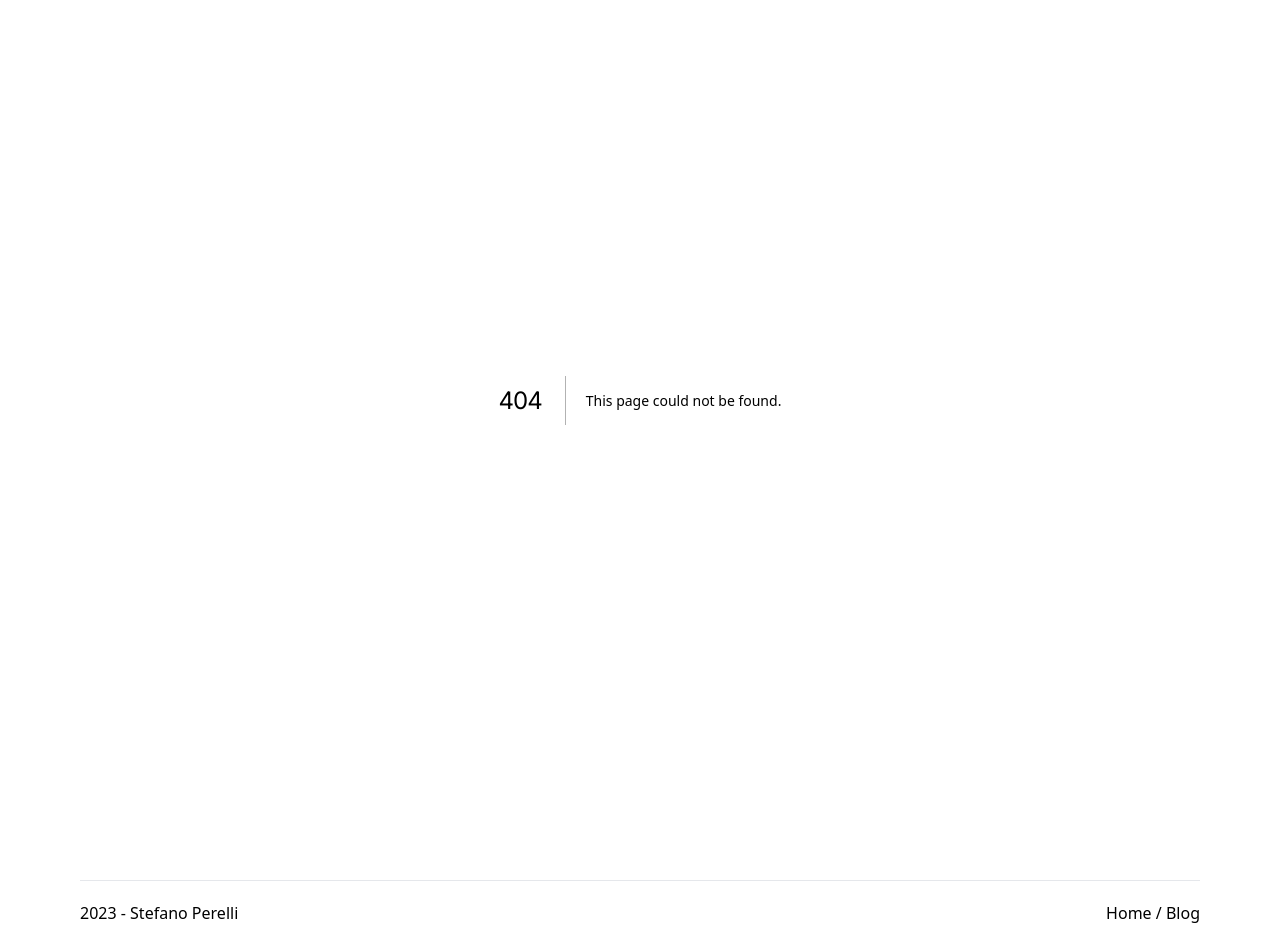
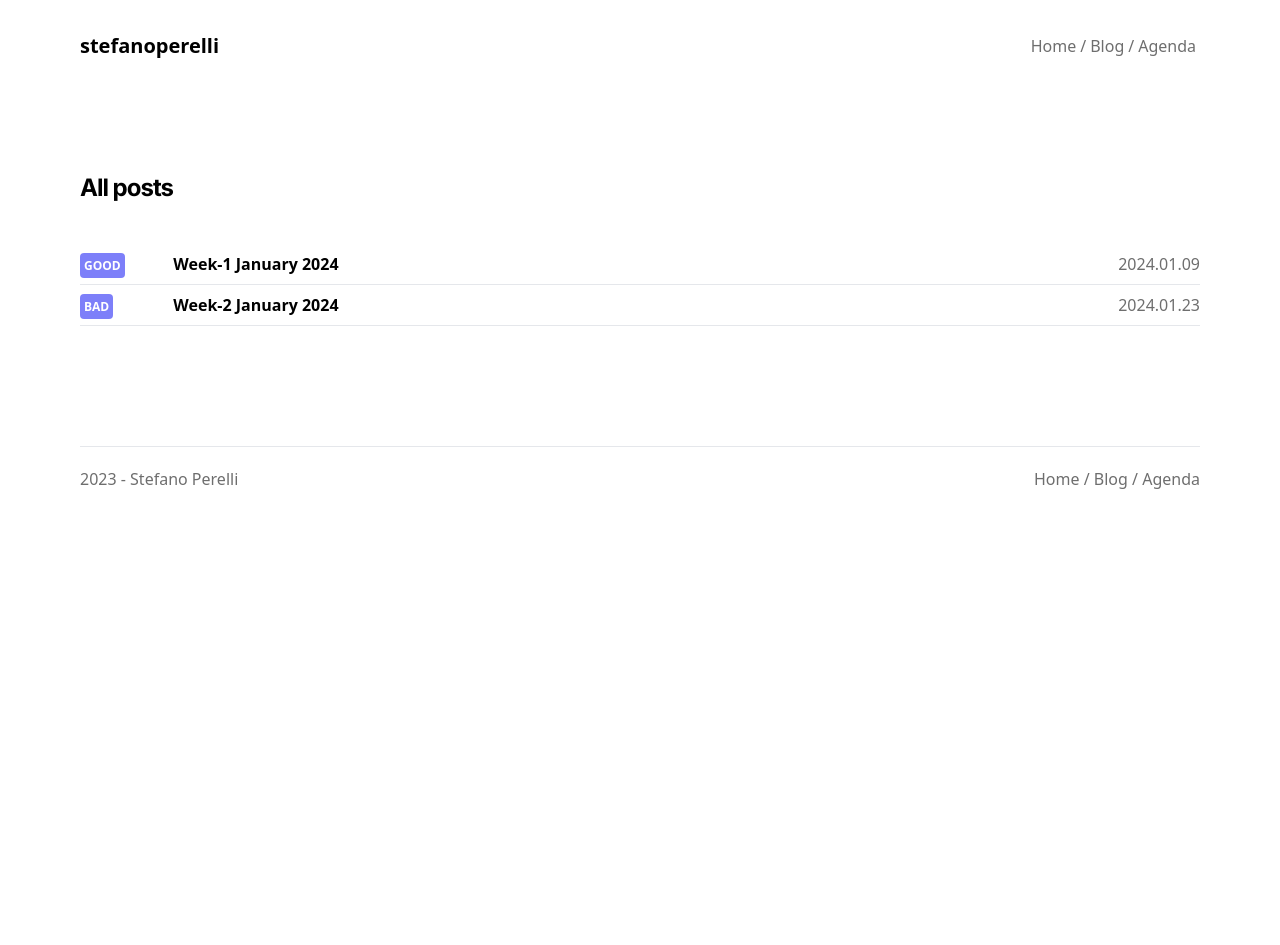
Before and after one commit to devbewill/nextpaper-starter-site, a Next.js app: page /agenda in a window 1280 px wide. Before the commit this address had no page. After the commit the page ends 800 px from the top, so only its background shows below. Built offline with nearby package versions, Linux system fonts and the light colour scheme.

Commit message:
added agenda

```diff
--- /dev/null
+++ b/agenda/week-1.mdx
@@ -0,0 +1,10 @@
+---
+title: Week-1 January 2024
+date: "2024.01.09"
+description:
+tags: ["good"]
+---
+
+## 1. Setup project
+
+1. Install the latest next.js version with `npx create-next-app@latest`
--- /dev/null
+++ b/agenda/week-2.mdx
@@ -0,0 +1,10 @@
+---
+title: Week-2 January 2024
+date: "2024.01.23"
+description:
+tags: ["bad"]
+---
+
+## 1. Setup project
+
+1. Install the latest next.js version with `npx create-next-app@latest`
--- a/posts/add-syntax-highlight-to-mdx.mdx
+++ b/posts/add-syntax-highlight-to-mdx.mdx
@@ -1,6 +1,6 @@
 ---
 title: Add syntax highlight to your mdx
-date: "16.12.2023"
+date: "2023.12.16"
 description: How to add syntax color in 2 minutes to your blog posts.
 tags: ["code"]
 ---
--- a/posts/create-a-blog-with-Nextjs-MDX.mdx
+++ b/posts/create-a-blog-with-Nextjs-MDX.mdx
@@ -1,6 +1,6 @@
 ---
 title: Create a blog with Next.js 14 + MDX + Tailwind
-date: "15.12.2023"
+date: "2023.12.15"
 description: Create your blog in lessthe 15 mins with nextjs, tailwind and MDX.
 tags: ["code"]
 ---
--- a/posts/create-sticky-sidebar-with-just-few-lines-of-CSS.mdx
+++ b/posts/create-sticky-sidebar-with-just-few-lines-of-CSS.mdx
@@ -1,6 +1,6 @@
 ---
 title: Create a sticky sidebar with just a few lines of CSS
-date: "10.12.2023"
+date: "2023.12.10"
 description: Create a sticky sidebar with just a few lines of CSS.
 tags: ["code"]
 ---
--- /dev/null
+++ b/src/app/agenda/page.tsx
@@ -0,0 +1,51 @@
+import fs from "fs";
+import path from "path";
+import matter from "gray-matter";
+import Link from "next/link";
+import Navbar from "../components/navbar";
+
+export default function Blog() {
+  const postDir = "agenda";
+  const files = fs.readdirSync(path.join(postDir));
+  const posts = files.map((filename) => {
+    const fileContent = fs.readFileSync(path.join(postDir, filename), "utf-8");
+    const { data: frontMatter } = matter(fileContent);
+
+    return {
+      meta: frontMatter,
+      slug: filename.replace(".mdx", ""),
+    };
+  });
+  return (
+    <>
+      <Navbar></Navbar>
+      <main className="flex flex-col mt-20">
+        <h1 className="text-2xl font-bold text-black">All posts</h1>
+        <section className="py-10">
+          {posts.map((post) => (
+            <div
+              key={post.slug}
+              className="w-full grid py-2 lg:grid-cols-12 border-b"
+            >
+              <div className="hidden lg:block lg:col-span-1">
+                <span className="text-xs font-bold uppercase bg-primary text-white p-1 rounded">
+                  {post.meta.tags}
+                </span>
+              </div>
+              <div className="lg:col-span-3 lg:order-2 lg:place-self-end">
+                {post.meta.date}
+              </div>
+              <Link
+                href={"/post/" + post.slug}
+                passHref
+                className="lg:col-span-8 font-semibold text-black lg:order-1 transition hover:text-primary hover:translate-x-1"
+              >
+                {post.meta.title}
+              </Link>
+            </div>
+          ))}
+        </section>
+      </main>
+    </>
+  );
+}
--- a/src/app/components/agenda.tsx
+++ /dev/null
@@ -1,10 +0,0 @@
-export default function Tasks() {
-  return (
-    <section className="tasks py-4">
-      A sneak peek into my life as a Product Director. I will share here my
-      notes, my goals and their relative progress, a rollercoaster of
-      challenges, victories and pains as we shape our product and company
-      vision.
-    </section>
-  );
-}
--- a/src/app/components/footer.tsx
+++ b/src/app/components/footer.tsx
@@ -11,6 +11,10 @@ export default function Footer() {
         /{" "}
         <Link href="/blog" className="transition hover:text-primary">
           Blog
+        </Link>{" "}
+        /{" "}
+        <Link href="/agenda" className="transition hover:text-primary">
+          Agenda
         </Link>
       </div>
     </div>
--- a/src/app/components/navbar.tsx
+++ b/src/app/components/navbar.tsx
@@ -12,6 +12,10 @@ export default function Navbar() {
         <Link href="/blog" className="px-1 transition hover:text-primary">
           Blog
         </Link>
+        /
+        <Link href="/agenda" className="px-1 transition hover:text-primary">
+          Agenda
+        </Link>
       </div>
     </header>
   );
--- /dev/null
+++ b/src/app/components/weeklyagenda.tsx
@@ -0,0 +1,46 @@
+import fs from "fs";
+import path from "path";
+import matter from "gray-matter";
+import Link from "next/link";
+
+export default function WeeklyAgenda() {
+  const postDir = "agenda";
+  const files = fs.readdirSync(path.join(postDir));
+  const posts = files.map((filename) => {
+    const fileContent = fs.readFileSync(path.join(postDir, filename), "utf-8");
+    const { data: frontMatter } = matter(fileContent);
+
+    return {
+      meta: frontMatter,
+      slug: filename.replace(".mdx", ""),
+    };
+  });
+
+  return (
+    <section className="lastposts py-4">
+      <p>
+        A sneak peek into my life as a Product Director. I will share here my
+        notes, my goals and their relative progress, a rollercoaster of
+        challenges, victories and pains as we shape our product and company
+        vision.
+      </p>
+      {posts.slice(0, 5).map((post) => (
+        <div
+          key={post.slug}
+          className="w-full grid py-2 lg:grid-cols-12 border-b border-slate-500"
+        >
+          <div className="lg:order-2 lg:col-span-3 lg:justify-self-end">
+            {post.meta.date}
+          </div>
+          <Link
+            href={"/weekly/" + post.slug}
+            passHref
+            className="lg:order-1 lg:col-span-9 font-semibold text-black transition hover:text-primary hover:translate-x-1"
+          >
+            {post.meta.title}
+          </Link>
+        </div>
+      ))}
+    </section>
+  );
+}
--- a/src/app/page.tsx
+++ b/src/app/page.tsx
@@ -2,7 +2,7 @@ import Link from "next/link";
 import Navbar from "./components/navbar";
 import Section from "./components/section";
 import Sidebar from "./components/sidebar";
-import Agenda from "./components/agenda";
+import WeeklyAgenda from "./components/weeklyagenda";
 import Experience from "./components/experience";
 import Lastposts from "./components/lastposts";
 import Stack from "./components/stack";
@@ -15,7 +15,7 @@ export default function Home() {
         <Sidebar></Sidebar>
         <div className="mt-20 lg:mt-10 lg:col-start-5 lg:col-span-full">
           <Section title="Weekly agenda">
-            <Agenda></Agenda>
+            <WeeklyAgenda></WeeklyAgenda>
           </Section>
           <Section title="Last posts">
             <Lastposts></Lastposts>
--- /dev/null
+++ b/src/app/weekly/[slug]/page.tsx
@@ -0,0 +1,75 @@
+import fs from "fs";
+import path from "path";
+import matter from "gray-matter";
+import { MDXRemote } from "next-mdx-remote/rsc";
+import rehypeHighlight from "rehype-highlight";
+import "@/styles/highlight-js/dracula.css";
+import Navbar from "../../components/navbar";
+
+/* rehypeHighlight options for syntax highlight and other stuff */
+
+const options = {
+  mdxOptions: {
+    remarkPlugins: [],
+    rehypePlugins: [[rehypeHighlight, { detect: true }]],
+  },
+};
+
+/* By default, dynamic routes are generated on-demand at request time which leads to slow loading pages with bad SEO. Instead, as our blogs aren't going to regularly change, we can statically generate the routes for these blogs at build time.
+To do this, we fetch all files in the "blogs" directory and return an array of slugs for each file. */
+
+export async function generateStaticParams() {
+  const files = fs.readdirSync(path.join("agenda"));
+
+  const paths = files.map((filename) => ({
+    slug: filename.replace(".mdx", ""),
+  }));
+
+  return paths;
+}
+
+/* This method will simply fetch a blog post from a given slug. To do this it reads the file in the "blogs" directory with the same filename as the slug. It then uses matter to fetch the metadata and markdown content of this file and returns the FrontMatter metadata, inputted slug and markdown content. */
+
+function getPost({ slug }: { slug: string }) {
+  const markdownFile = fs.readFileSync(
+    path.join("agenda", slug + ".mdx"),
+    "utf-8"
+  );
+
+  const { data: frontMatter, content } = matter(markdownFile);
+
+  return {
+    frontMatter,
+    slug,
+    content,
+  };
+}
+
+/* display the blog post itself. We first fetch the post with the getPost method and then display it using the MDXRemote component.
+We also display the blog's title at the top of the page too. */
+
+export default function Post({ params }: any) {
+  const props = getPost(params);
+
+  return (
+    <>
+      <Navbar></Navbar>
+      <article className="mt-20 prose prose-sm md:prose-base  mx-auto">
+        <h1 className="text-xl">{props.frontMatter.title}</h1>
+
+        {/* @ts-expect-error Server Component*/}
+        <MDXRemote source={props.content} options={options} />
+      </article>
+    </>
+  );
+}
+
+//METADATA
+export async function generateMetadata({ params }: any) {
+  const blog = getPost(params);
+
+  return {
+    title: blog.frontMatter.title,
+    description: blog.frontMatter.description,
+  };
+}
```
